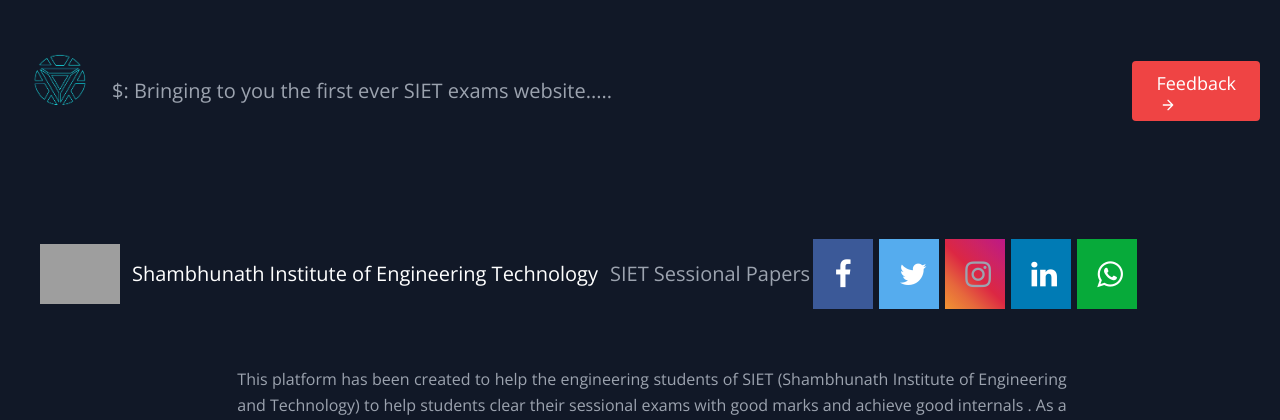
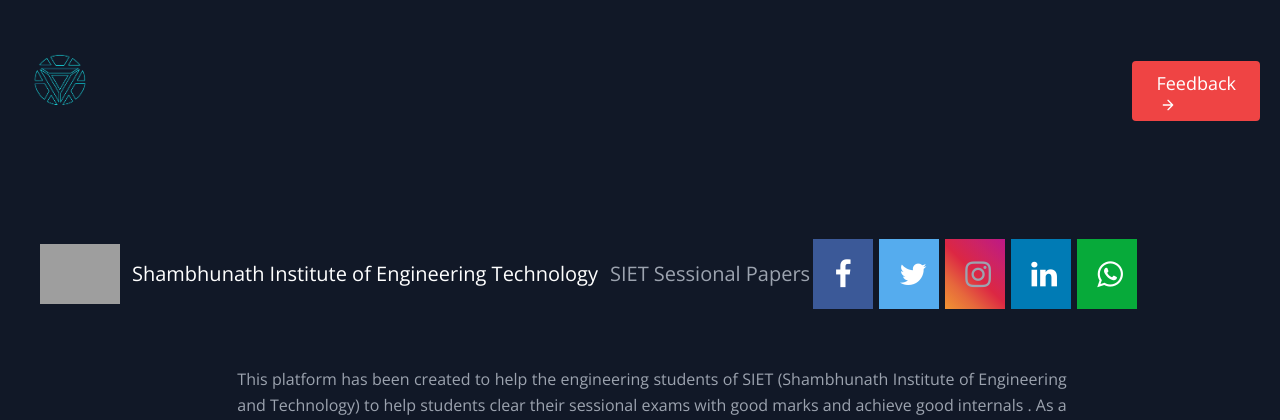
Before and after one commit to SudoKIngpin/Flask-App, a Flask app: page / in a window 1280 px wide. Shown: the top 420 px of the page. Run offline with Flask 2, Linux system fonts and the light colour scheme; grey boxes are pictures that could not be loaded.

Commit message:
last cmt

```diff
--- a/templates/index.html
+++ b/templates/index.html
@@ -41,7 +41,7 @@
         <!-- <svg xmlns="http://www.w3.org/2000/svg" fill="none" stroke="currentColor" stroke-linecap="round" stroke-linejoin="round" stroke-width="2" class="w-10 h-10 text-white p-2 bg-green-500 rounded-full" viewBox="0 0 24 24">
           <path d="M12 2L2 7l10 5 10-5-10-5zM2 17l10 5 10-5M2 12l10 5 10-5"></path>
         </svg> -->
-        <span class="ml-3 text-xl">$: Bringing to you the first ever SIET exams website.....</span>
+        <!-- <span class="ml-3 text-xl">$: Bringing to you the first ever SIET exams website.....</span> -->
 
       </a>
       <nav class="md:ml-auto flex flex-wrap items-center text-base justify-center">
```
